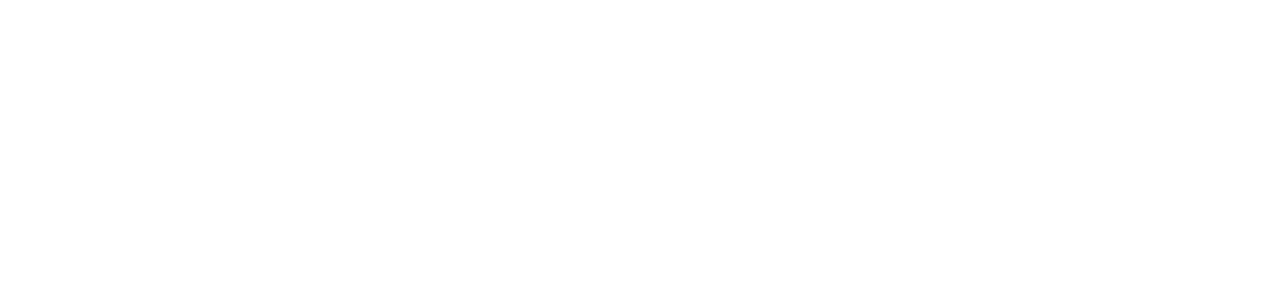
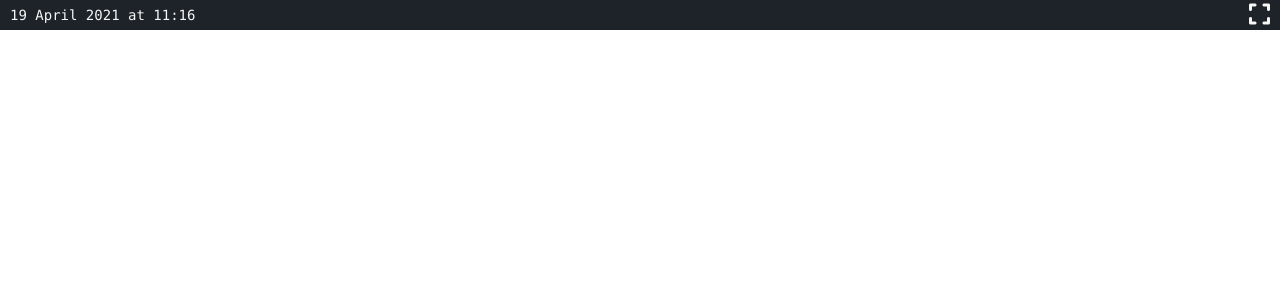
Before and after one commit to alwayswannavibe/web-os, a React (Create React App) app: page / in a window 1280 px wide. Shown: the top 300 px of the page. Built offline with nearby package versions, Linux system fonts and the light colour scheme.

Commit message:
add TopBar date and fullscreen button

```diff
--- a/public/index.html
+++ b/public/index.html
@@ -7,37 +7,15 @@
     <meta name="theme-color" content="#000000" />
     <meta
       name="description"
-      content="Web site created using create-react-app"
+      content="Web OS project"
     />
     <link rel="apple-touch-icon" href="%PUBLIC_URL%/logo192.png" />
-    <!--
-      manifest.json provides metadata used when your web app is installed on a
-      user's mobile device or desktop. See https://developers.google.com/web/fundamentals/web-app-manifest/
-    -->
     <link rel="manifest" href="%PUBLIC_URL%/manifest.json" />
-    <!--
-      Notice the use of %PUBLIC_URL% in the tags above.
-      It will be replaced with the URL of the `public` folder during the build.
-      Only files inside the `public` folder can be referenced from the HTML.
-
-      Unlike "/favicon.ico" or "favicon.ico", "%PUBLIC_URL%/favicon.ico" will
-      work correctly both with client-side routing and a non-root public URL.
-      Learn how to configure a non-root public URL by running `npm run build`.
-    -->
-    <title>React App</title>
+    <title>Web OS</title>
   </head>
   <body>
     <noscript>You need to enable JavaScript to run this app.</noscript>
     <div id="root"></div>
-    <!--
-      This HTML file is a template.
-      If you open it directly in the browser, you will see an empty page.
-
-      You can add webfonts, meta tags, or analytics to this file.
-      The build step will place the bundled scripts into the <body> tag.
-
-      To begin the development, run `npm start` or `yarn start`.
-      To create a production bundle, use `npm run build` or `yarn build`.
-    -->
+    <script src="https://kit.fontawesome.com/3d0baf0897.js" crossorigin="anonymous"></script>
   </body>
 </html>
--- a/src/components/Desktop/index.tsx
+++ b/src/components/Desktop/index.tsx
@@ -8,7 +8,7 @@
 
 // Types
 type PropsType = {
-  children?: never
+  children?: never;
 };
 
 export const Desktop: FC<PropsType> = () => (
--- /dev/null
+++ b/src/components/FullscreenButton/index.tsx
@@ -0,0 +1,41 @@
+// React
+import React, { FC, useLayoutEffect, useState } from 'react';
+
+// Styles
+import styles from './style.module.css';
+
+// Types
+type PropsType = {
+  children?: never;
+};
+
+export const FullscreenButton: FC<PropsType> = () => {
+  // Init
+  const [isFullscreen, setIsFullscreen] = useState<Boolean>(false);
+
+  useLayoutEffect(() => {
+    const toggleFullscreen = () => {
+      setIsFullscreen((prevState) => !prevState);
+    };
+
+    document.addEventListener('fullscreenchange', toggleFullscreen);
+    return () => document.removeEventListener('fullscreenchange', toggleFullscreen);
+  }, []);
+
+  // Handlers
+  const handleFullscreen = () => {
+    if (!document.fullscreenElement) {
+      document.documentElement.requestFullscreen();
+    } else if (document.exitFullscreen) {
+      document.exitFullscreen();
+    }
+  };
+
+  return (
+    // eslint-disable-next-line max-len
+    // eslint-disable-next-line jsx-a11y/click-events-have-key-events,jsx-a11y/no-static-element-interactions
+    <div onClick={handleFullscreen}>
+      <i className={`fas ${isFullscreen ? 'fa-compress' : 'fa-expand'} ${styles.fullscreenButton}`} />
+    </div>
+  );
+};
--- /dev/null
+++ b/src/components/FullscreenButton/style.module.css
@@ -0,0 +1,7 @@
+.fullscreenButton {
+  margin: 0 10px;
+}
+
+.fullscreenButton:hover {
+  cursor: pointer;
+}
--- a/src/components/TopBar/index.tsx
+++ b/src/components/TopBar/index.tsx
@@ -1,9 +1,21 @@
 // React
 import React, { FC } from 'react';
 
+// Components
+import { FullscreenButton } from 'components/FullscreenButton';
+import { TopDate } from 'components/TopDate';
+
+// Styles
+import styles from './style.module.css';
+
 // Types
 type PropsType = {
-  children?: never
+  children?: never;
 };
 
-export const TopBar: FC<PropsType> = () => <></>;
+export const TopBar: FC<PropsType> = () => (
+  <div className={styles.container}>
+    <TopDate />
+    <FullscreenButton />
+  </div>
+);
--- /dev/null
+++ b/src/components/TopBar/style.module.css
@@ -0,0 +1,12 @@
+.container {
+  height: var(--topBarHeight);
+  background-color: var(--layout-background-color);
+  display: flex;
+  position: fixed;
+  width: 100%;
+  top: 0px;
+  align-items: center;
+  font-size: 24px;
+  justify-content: space-between;
+  color: var(--font-color);
+}
--- /dev/null
+++ b/src/components/TopDate/index.tsx
@@ -0,0 +1,32 @@
+// React
+import React, { FC, useEffect, useState } from 'react';
+
+// Styles
+import styles from './style.module.css';
+
+// Types
+type PropsType = {
+  children?: never;
+};
+
+export const TopDate: FC<PropsType> = () => {
+  // Init
+  const [date, setDate] = useState(new Date());
+
+  useEffect(() => {
+    const id = setInterval(() => setDate(new Date()), 1000);
+    return () => clearInterval(id);
+  }, [date]);
+
+  return (
+    <div className={styles.date}>
+      {date.toLocaleDateString('en-GB', {
+        year: 'numeric',
+        month: 'long',
+        day: 'numeric',
+        hour: 'numeric',
+        minute: 'numeric',
+      })}
+    </div>
+  );
+};
--- /dev/null
+++ b/src/components/TopDate/style.module.css
@@ -0,0 +1,4 @@
+.date {
+  margin: 0 10px;
+  font-size: 14px;
+}
--- a/src/index.css
+++ b/src/index.css
@@ -4,15 +4,19 @@
   box-sizing: border-box;
 }
 
+:root {
+  --font-color: #f6f6f6;
+  --layout-background-color: #1d2329;
+  --topBarHeight: 30px;
+}
+
 body {
   margin: 0;
-  font-family: source-code-pro, Menlo, Monaco, Consolas, 'Courier New',
-    monospace;
+  font-family: source-code-pro, Menlo, Monaco, Consolas, 'Courier New', monospace;
   -webkit-font-smoothing: antialiased;
   -moz-osx-font-smoothing: grayscale;
 }
 
 code {
-  font-family: source-code-pro, Menlo, Monaco, Consolas, 'Courier New',
-    monospace;
+  font-family: source-code-pro, Menlo, Monaco, Consolas, 'Courier New', monospace;
 }
```
Also changed, not shown: 1 other file (tests, documents, lock files or other folders).
